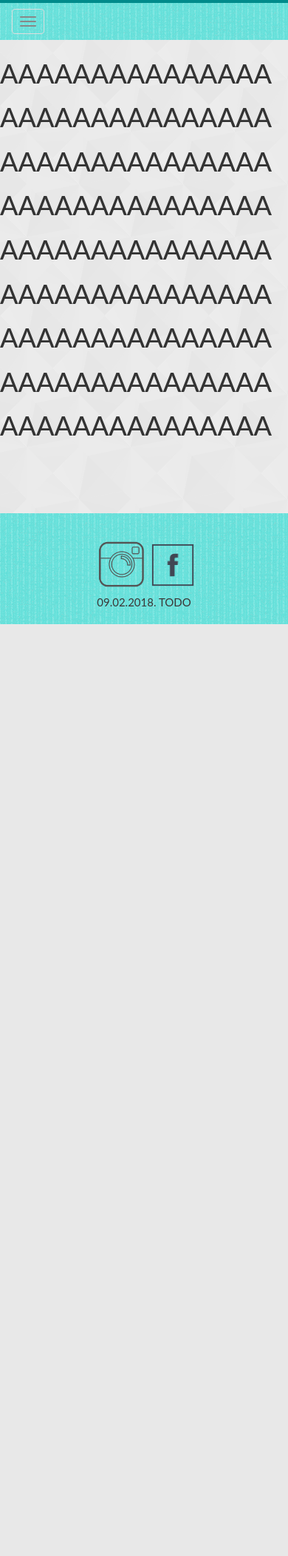
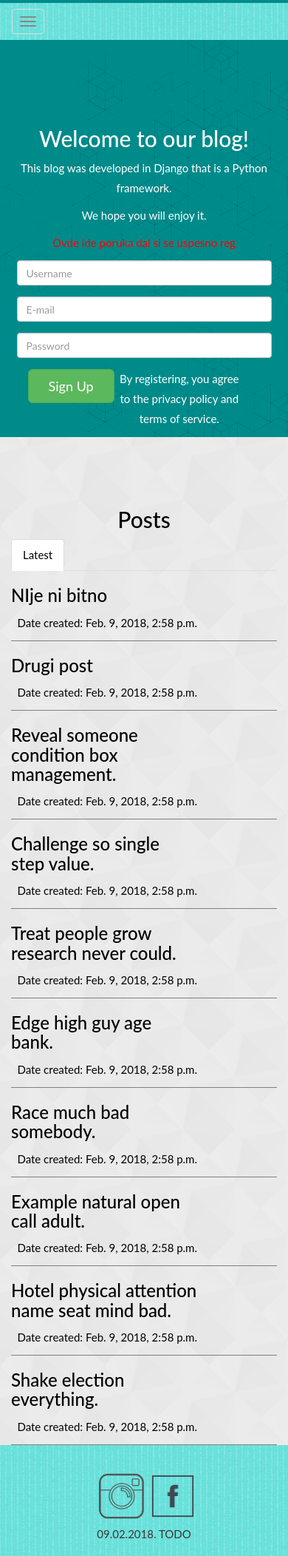
Before and after one commit to imiljan/DjangoBlog, a Django app: page / in a window 390 px wide. Shown: the whole page at 74% size. Before the commit the page ends 844 px from the top, so only its background shows below. Run offline with Django 3.2, Linux system fonts and the light colour scheme; data comes from the database, SQL or seed files in the repository; both versions use the stored data as it was after the commit; some libraries are stand-ins or nearby versions.

Commit message:
Index, post view

```diff
--- a/Blog/Blog/settings.py
+++ b/Blog/Blog/settings.py
@@ -40,6 +40,7 @@ INSTALLED_APPS = [
 
     'posts',
     'users',
+
 ]
 
 MIDDLEWARE = [
--- a/Blog/Blog/urls.py
+++ b/Blog/Blog/urls.py
@@ -16,9 +16,10 @@ Including another URLconf
 from django.contrib import admin
 from django.urls import path
 
-from posts.views import home
+from posts.views import home, post
 
 urlpatterns = [
     path('admin/', admin.site.urls),
-    path('', home, name='index')
+    path('', home, name='index'),
+    path('posts/<int:pk>/', post, name='post'),
 ]
--- a/Blog/posts/models.py
+++ b/Blog/posts/models.py
@@ -9,7 +9,12 @@ class Post(models.Model):
     deleted = models.BooleanField(default=False)
     likes = models.IntegerField(default=0)
     views = models.IntegerField(default=0)
+    created_at = models.DateTimeField(auto_now_add=True)
     user_id = models.ForeignKey(User, on_delete=models.CASCADE)
+
+    @property
+    def number_of_comments(self):
+        return Comment.objects.filter(post_id=self.pk).count()
 
     def __str__(self):
         return 'Id: {} Title: {}'.format(self.id, self.title)
@@ -21,7 +26,7 @@ class Comment(models.Model):
     post_id = models.ForeignKey(Post, on_delete=models.CASCADE)
 
     def __str__(self):
-        return 'Comment: {}'.format(self.body[:30])
+        return 'Comment: {}'.format(self.body)
 
 
 class Like(models.Model):
--- a/Blog/posts/views.py
+++ b/Blog/posts/views.py
@@ -1,8 +1,14 @@
 from django.http import HttpResponse
 from django.shortcuts import render
-from .models import Post
+from .models import Post, Comment
 
 
 def home(request):
-    title = 'Test'
-    return render(request, 'index.html', {'title': title})
+    title = 'Home'
+    posts = Post.objects.all()
+    return render(request, 'index.html', {'title': title, 'posts': posts})
+
+
+def post(request, pk):
+    post = Post.objects.get(pk=pk)
+    return render(request, 'post.html', {'title': post.title, 'post': post})
--- /dev/null
+++ b/Blog/templates/includes/poststabs.html
@@ -0,0 +1,39 @@
+<!-- Latest posts -->
+<div id="posts" class="container">
+
+    <h2 class="text-center">Posts</h2>
+    <ul class="nav nav-tabs">
+        <li class="active">
+            <a data-toggle="tab" href="#latestPosts">Latest</a>
+        </li>
+    </ul>
+
+    <div class="tab-content">
+        <div id="latestPosts" class="tab-pane fade in active ">
+        {% for post in posts %}
+            <div class="post">
+                <div class="postStats container ">
+                    <div class="likes text-center">
+                        <div class="count">{{ post.likes }}</div>
+                        <div>likes</div>
+                    </div>
+                    <div class="comments text-center">
+                        <div class="count">{{ post.number_of_comments }}</div>
+                        <div>comments</div>
+                    </div>
+                    <div class="views text-center">
+                        <div class="count">{{ post.views }}</div>
+                        <div>views</div>
+                    </div>
+                </div>
+                <div class="postTitleDiv">
+                    <a href="#"><h3>{{ post.title }}</h3></a>
+                    <div class="dateCreatedDiv pull-right">
+                        <p>Date created: {{ post.created_at }}</p>
+                    </div>
+                </div>
+            </div>
+        {% endfor %}
+        </div>
+    </div>
+</div>
--- /dev/null
+++ b/Blog/templates/includes/signuprow.html
@@ -0,0 +1,31 @@
+    <!-- Welcome and SignUp Row -->
+    <div id="row1" class="row text-center ">
+        <div class="col-sm-1"></div>
+        <div class="col-sm-6">
+            <h2>Welcome to our blog!</h2>
+            <p>This blog was developed in Django that is a Python framework.</p>
+            <p>We hope you will enjoy it.</p>
+        </div>
+        <div id="formDiv" class="col-sm-4">
+            <form accept-charset="UTF-8" role="form" action="" method="POST">
+                <fieldset>
+
+                    <p style="color: red;">Ovde ide poruka dal si se uspesno reg</p>
+                    <div class="form-group">
+                        <input class="form-control" placeholder="Username" name="username" type="text" required>
+                    </div>
+                    <div class="form-group">
+                        <input class="form-control" placeholder="E-mail" name="email" type="text" required>
+                    </div>
+                    <div class="form-group">
+                        <input class="form-control" placeholder="Password" name="password" type="password" value="" required>
+                    </div>
+                    <div id="signUpBtnDiv" class="text-center">
+                        <input id="signUpBtn" class="btn btn-lg btn-success btn-block " type="submit" value="Sign Up">
+                        <p class="pull-right">By registering, you agree to the privacy policy and terms of service.</p>
+                    </div>
+                </fieldset>
+            </form>
+        </div>
+        <div class="col-sm-1"></div>
+    </div>
--- a/Blog/templates/index.html
+++ b/Blog/templates/index.html
@@ -1,14 +1,6 @@
 {% extends 'base.html' %}
 
 {% block content %}
-    <h1>AAAAAAAAAAAAAAA</h1>
-    <h1>AAAAAAAAAAAAAAA</h1>
-    <h1>AAAAAAAAAAAAAAA</h1>
-    <h1>AAAAAAAAAAAAAAA</h1>
-    <h1>AAAAAAAAAAAAAAA</h1>
-    <h1>AAAAAAAAAAAAAAA</h1>
-    <h1>AAAAAAAAAAAAAAA</h1>
-    <h1>AAAAAAAAAAAAAAA</h1>
-    <h1>AAAAAAAAAAAAAAA</h1>
-    <h1>AAAAAAAAAAAAAAA</h1>
+    {% include 'includes/signuprow.html' %}
+    {% include 'includes/poststabs.html' %}
 {% endblock %}
```
Also changed, not shown: Blog/templates/post.html (added, +64 -0 lines), Blog/users/models.py (+5 -2 lines), Blog/db.sqlite3, Blog/posts/migrations/0002_post_created_at.py (added).
